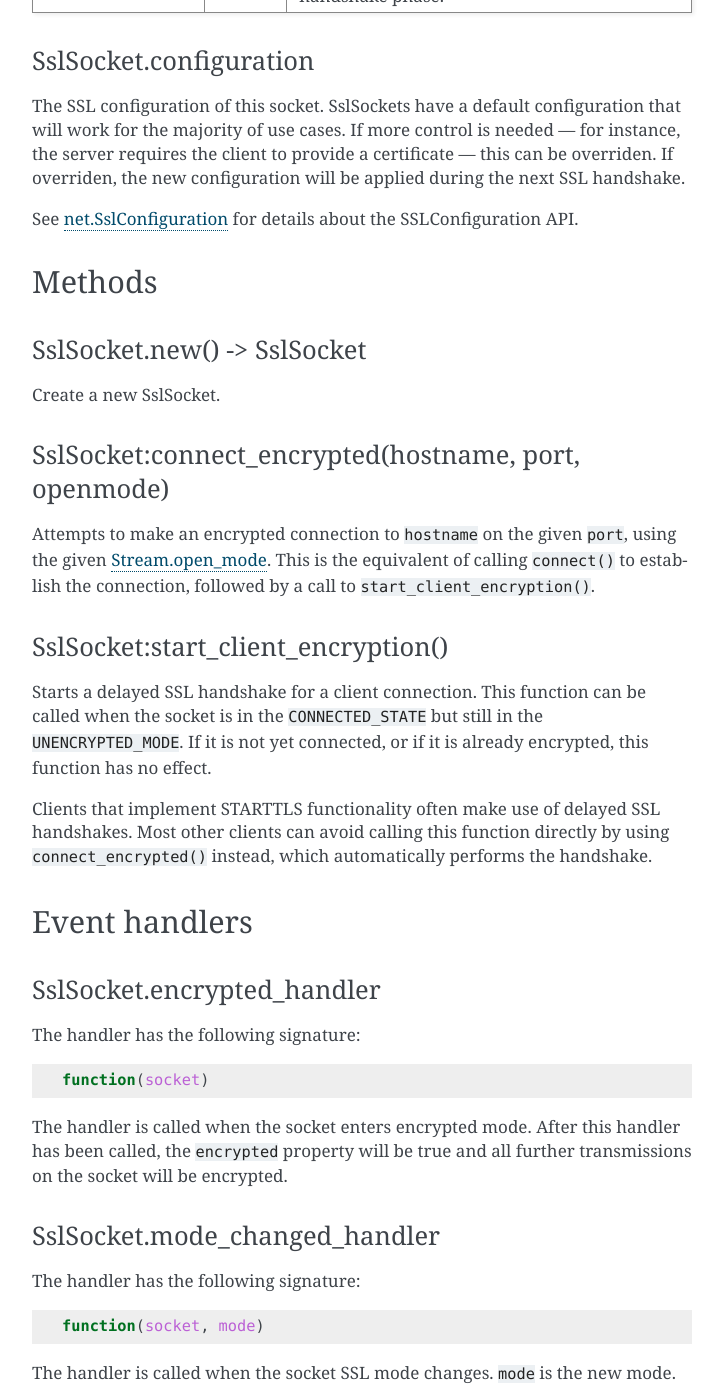
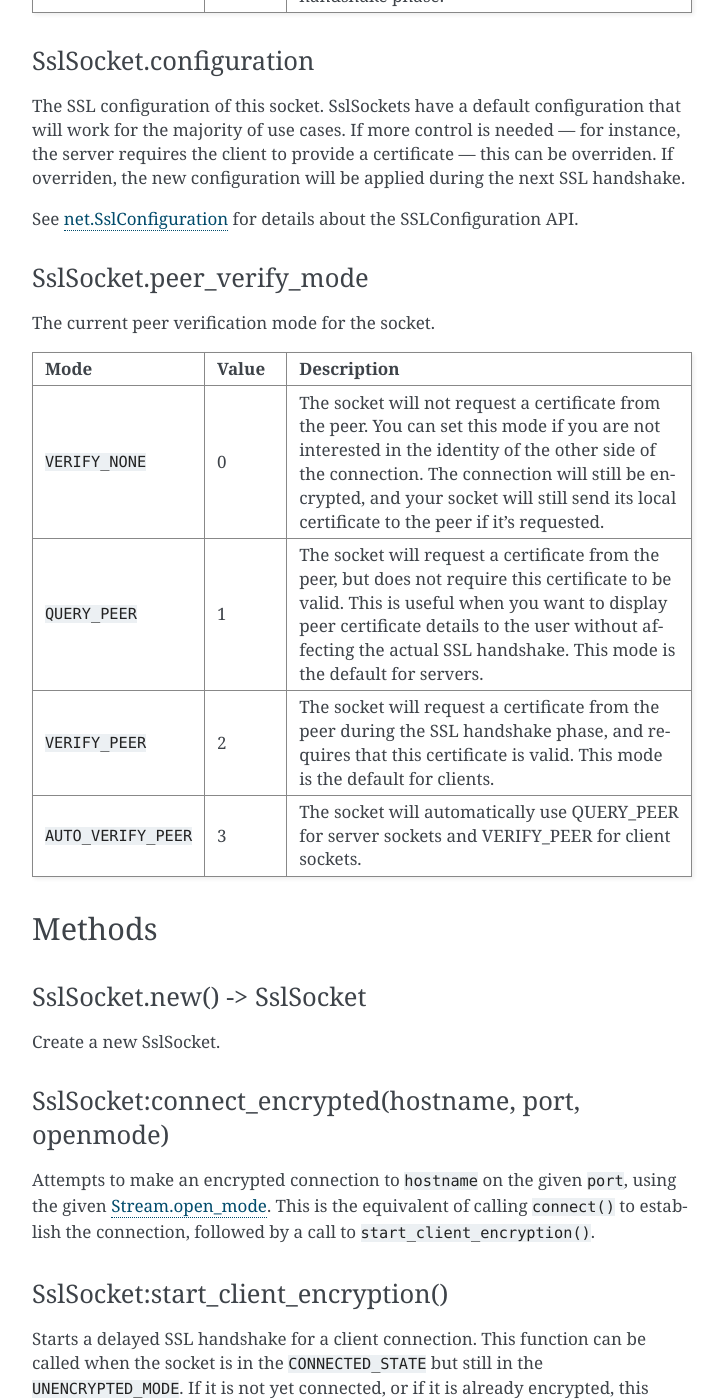
Before and after one commit to carallon/io-module-developer-guide, a Sphinx documentation site: the page built from source/api/net/sslsocket.rst, in a window 1280 px wide and 1400 px high, scrolled down 1777 px. Shown: the whole window, without its empty margins (388-1112 px from the left). Built offline with Sphinx 7.4.7, drawn with Linux system fonts in a browser that asks for light colours.

Commit message:
Add ssl peer verify modes

```diff
--- a/source/api/net/sslsocket.rst
+++ b/source/api/net/sslsocket.rst
@@ -68,6 +68,31 @@ The SSL configuration of this socket. SslSockets have a default configuration th
 
 See :doc:`../net/sslconfiguration` for details about the SSLConfiguration API.
 
+SslSocket.peer_verify_mode
+==========================
+
+The current peer verification mode for the socket.
+
+.. list-table::
+   :widths: 2 1 5
+   :header-rows: 1
+
+   * - Mode
+     - Value
+     - Description
+   * - ``VERIFY_NONE``
+     - 0
+     - The socket will not request a certificate from the peer. You can set this mode if you are not interested in the identity of the other side of the connection. The connection will still be encrypted, and your socket will still send its local certificate to the peer if it's requested.
+   * - ``QUERY_PEER``
+     - 1
+     - The socket will request a certificate from the peer, but does not require this certificate to be valid. This is useful when you want to display peer certificate details to the user without affecting the actual SSL handshake. This mode is the default for servers.
+   * - ``VERIFY_PEER``
+     - 2
+     - The socket will request a certificate from the peer during the SSL handshake phase, and requires that this certificate is valid. This mode is the default for clients.
+   * - ``AUTO_VERIFY_PEER``
+     - 3
+     - The socket will automatically use QUERY_PEER for server sockets and VERIFY_PEER for client sockets.
+
 Methods
 *******
 
```
